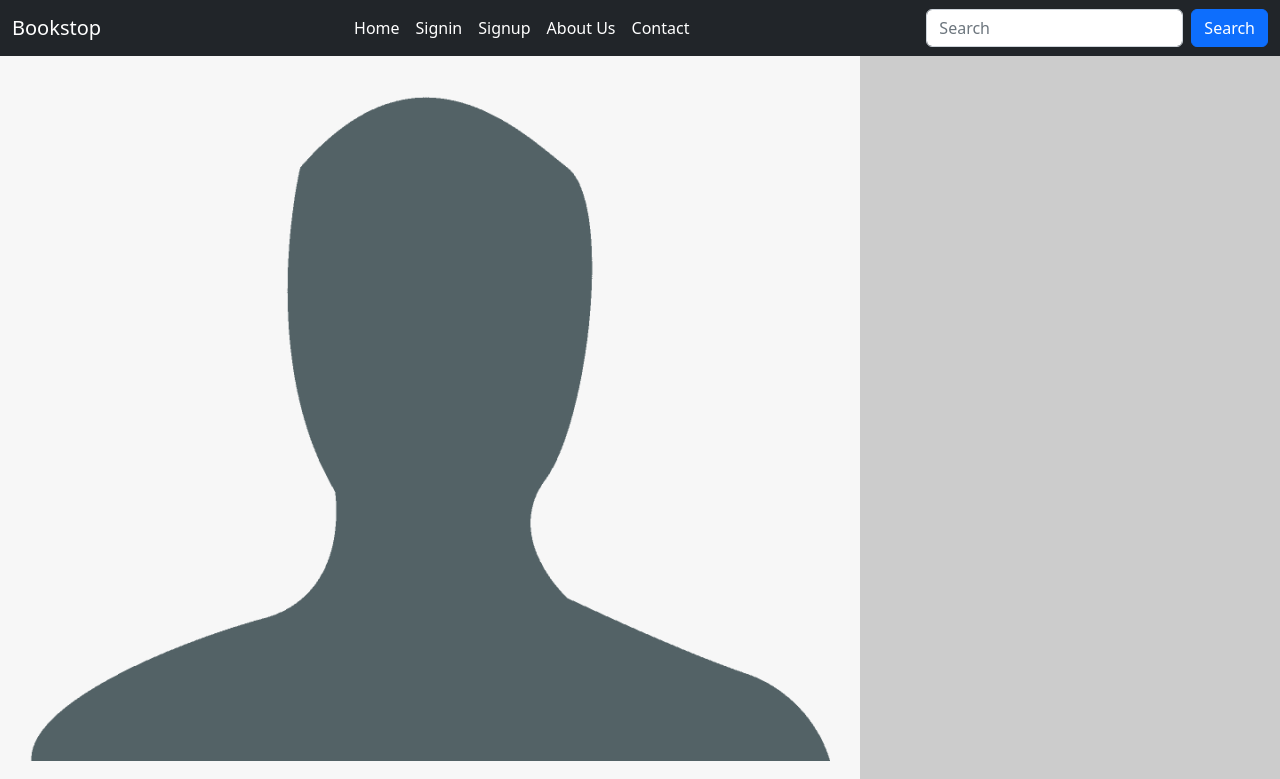
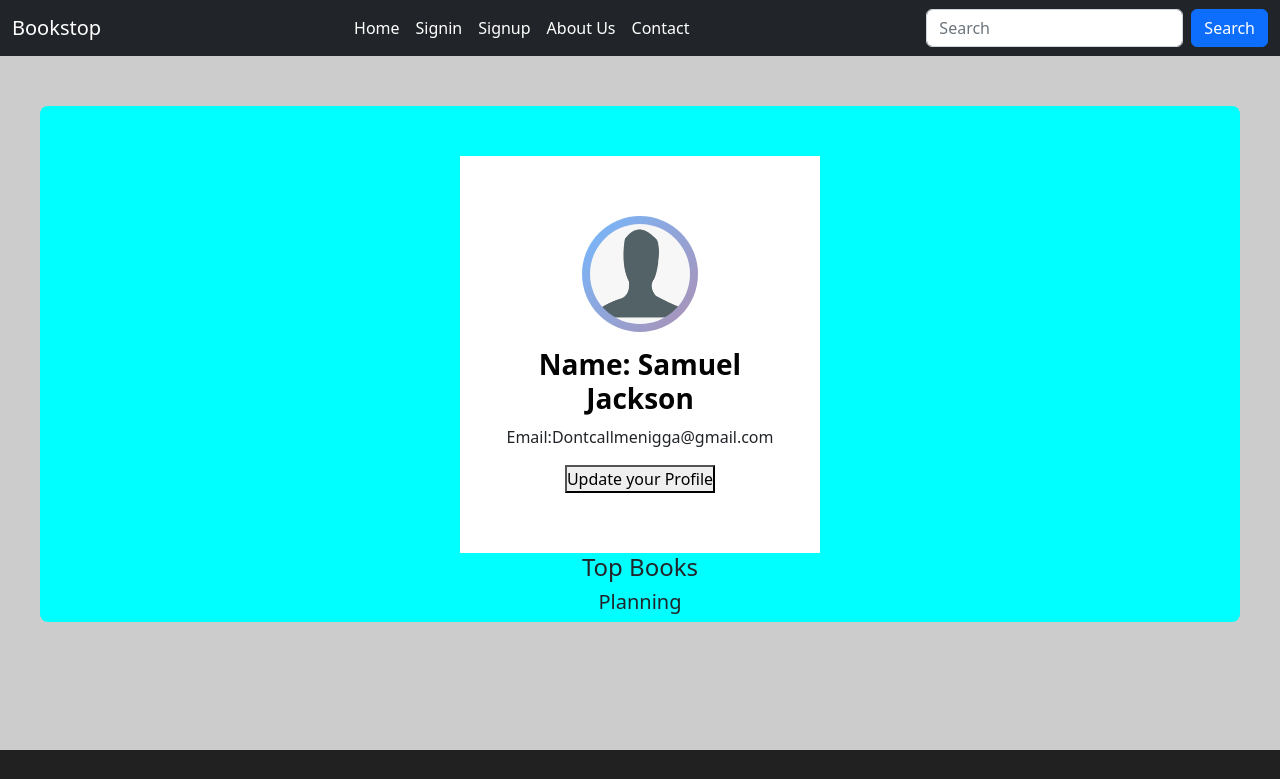
Before and after one commit to Angel-dash/Bookstop, a React (Create React App) app in the folder frontend/: page /profile in a window 1280 px wide. Shown: the top 779 px of the page. Built offline with nearby package versions, Linux system fonts and the light colour scheme.

Commit message:
Profile page

```diff
--- a/frontend/src/components/Profile.css
+++ b/frontend/src/components/Profile.css
@@ -3,11 +3,51 @@
     padding: 0;
     box-sizing: border-box;
 }
-.p_container{
-    display: flex;
+body{
+    height: 100vh;
     align-items: center;
+    justify-content: center;
 }
-.profile-box>img{
-    height: 25%;
 
+.profile-card{
+    width: 1200px;
+    height: auto;
+    background-color: aqua;
+    display: in-flex;
+    flex-wrap: wrap;
+    text-align: center;
+    justify-content: center;
+    border-radius: 8px;
+    overflow: hidden ;
+    margin: auto;
+    margin-top: 50px;
 }
+.card-header{
+    background:white;
+    margin: auto;
+    padding: 60px 40px;
+    margin-top: 50px;
+    margin-left: 35%;
+    margin-right: 35%;
+    border-radius: inherit;
+}
+.pic{
+    display: inline-block;
+    padding: 8px;
+    background: linear-gradient(130deg,#74b9ff,#e66767);
+    margin:auto;
+    border-radius: 50%;
+    background-size: 200% 200%;
+}
+.pic img{
+    display: block;
+    width:100px;
+    height: 100px;
+    border-radius: 50%;
+}
+.card-header>h3{
+    color:rgb(3, 3, 3);
+    font-size: 28px;
+    font-weight: 600;
+    margin:10px 0;
+}
--- a/frontend/src/components/Profile.js
+++ b/frontend/src/components/Profile.js
@@ -3,12 +3,18 @@ import Profilepic from "../Images/Profilepic.png";
 import "./Profile.css";
 const Profile = () => {
 	return (
-		<div className="p_container">
-			<div className="profile-box">
-				<img src={Profilepic} className="" />
+		<div className="profile-card">
+			<div className="card-header">
+				<div className="pic">
+					<img src={Profilepic} className="" />
+				</div>
 
 				<h3>Name: Samuel Jackson </h3>
+				<p>Email:Dontcallmenigga@gmail.com </p>
+				<button>Update your Profile</button>
 			</div>
+			<h4>Top Books</h4>
+			<h5>Planning</h5>
 		</div>
 	);
 };
```
